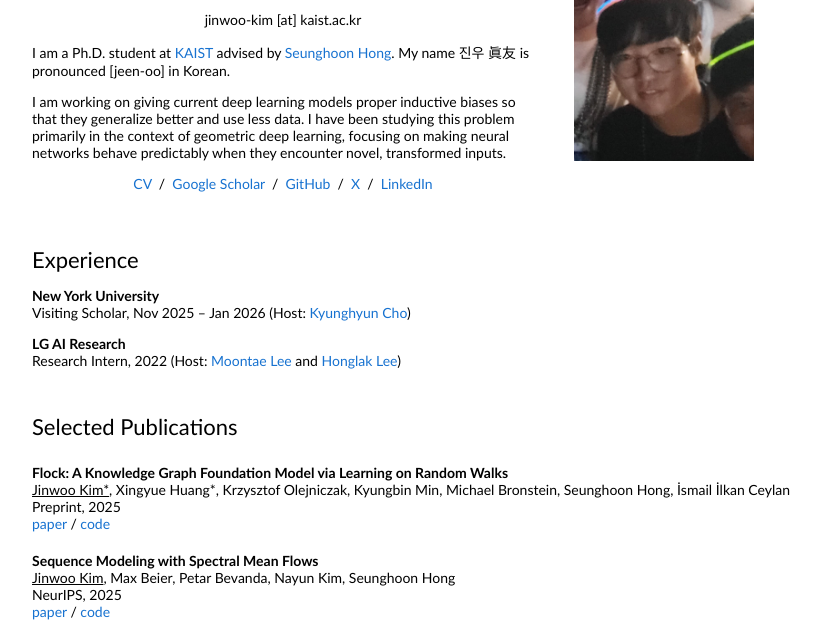
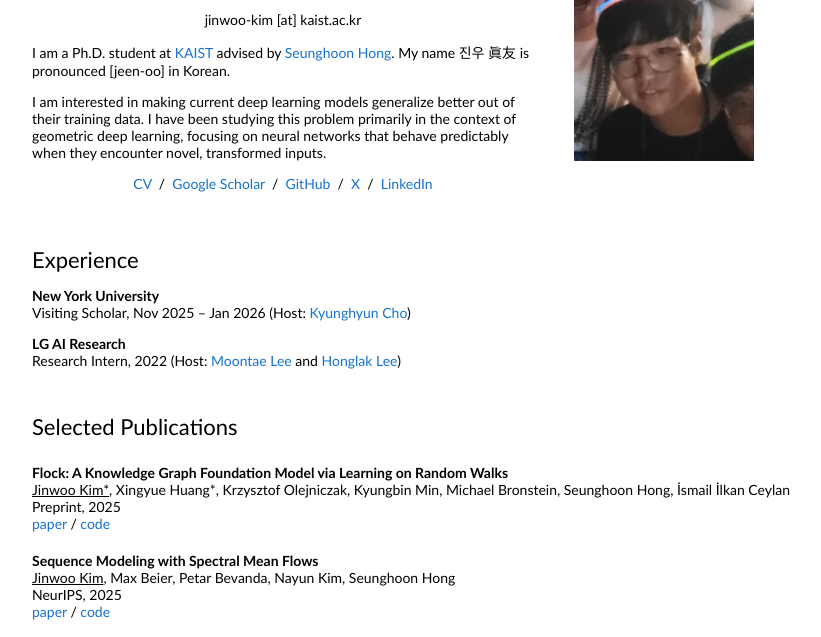
Before and after one commit to jw9730/jw9730.github.io, a plain HTML site: page index.html in a window 1280 px wide. Shown: the part 90-727 px from the top of the page, without its empty margins (228-1049 px from the left). Drawn offline with Linux system fonts and the light colour scheme.

Commit message:
Update index.html

```diff
--- a/index.html
+++ b/index.html
@@ -46,12 +46,12 @@
                       My name 진우 眞友 is pronounced [jeen-oo] in Korean.
                     </p>
                     <p>
-                      I am working on giving current deep learning models
-                      proper inductive biases so that they generalize better
-                      and use less data. I have been studying this problem
-                      primarily in the context of geometric deep learning,
-                      focusing on making neural networks behave
-                      predictably when they encounter novel, transformed inputs.
+                      I am interested in making current deep learning models
+                      generalize better out of their training data. I have been
+                      studying this problem primarily in the context of
+                      geometric deep learning, focusing on neural networks
+                      that behave predictably when they encounter novel,
+                      transformed inputs.
                     </p>
                     <p style="text-align:center">
                       <a href="data/jinwookim_cv_20251020.pdf">CV</a>
```
